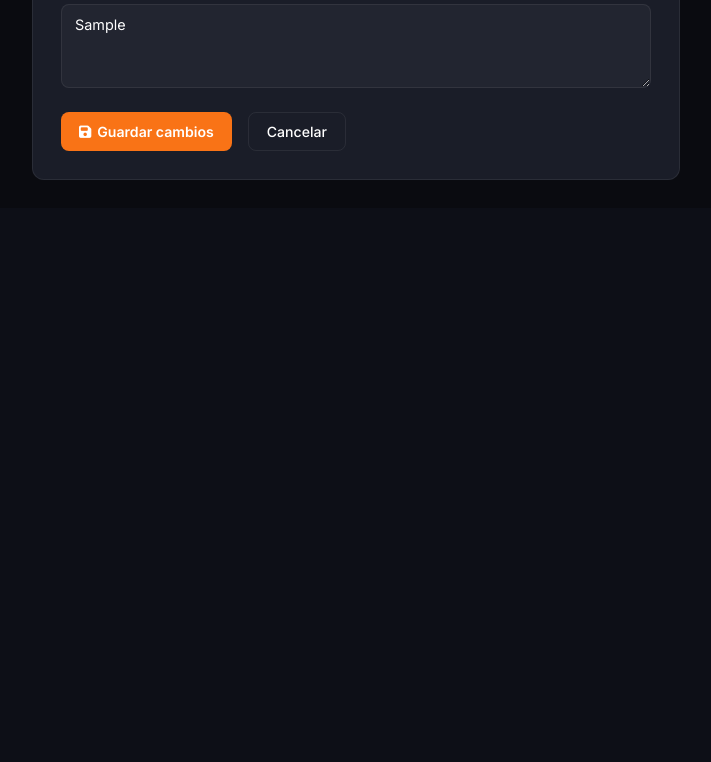
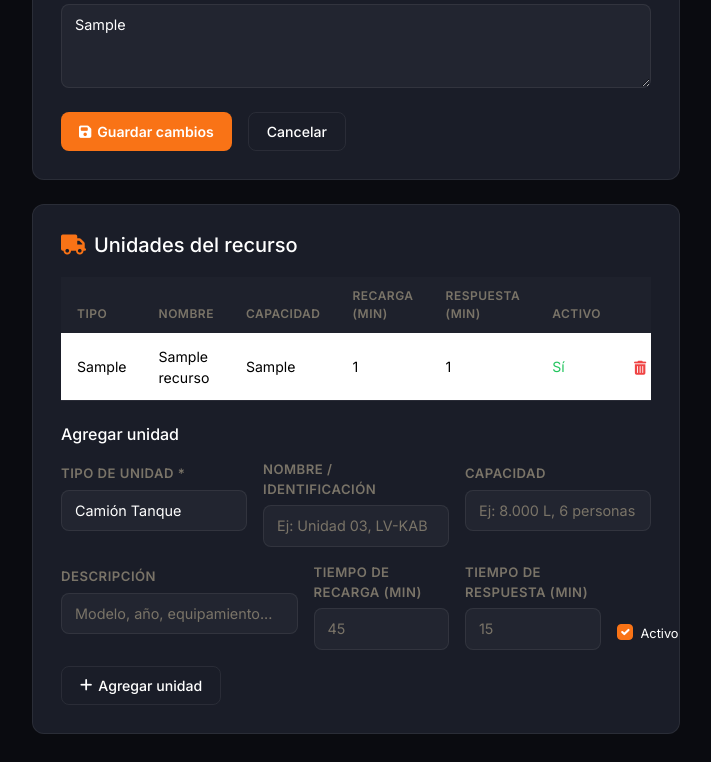
Before and after one commit to joselb285-dotcom/SPIYD, a Flask app: page /admin/recursos/1/edit in a window 1280 px wide. Shown: the part 1194-1956 px from the top of the page, without its empty margins (404-1115 px from the left). Before the commit the page ends 1374 px from the top, so only its background shows below. Run offline with Flask 3, Linux system fonts and the light colour scheme; a user stored in the database is signed in; tables that the repository leaves empty hold one stand-in row (values such as "Sample post"); grey boxes marked "Sample" are stand-in pictures.

Commit message:
Add Unidades to Recursos: model, CRUD routes, and form UI
- UnidadRecurso model with tipo_unidad, nombre, capacidad, tiempo_recarga_min, tiempo_respuesta_min, activo
- TIPOS_UNIDAD list (camion tanque, camioneta, avion cisterna, helicoptero, etc.)
- admin routes: /recursos/<id>/unidades/new and /unidades/<id>/delete
- recurso_form.html: units table + add-unit form shown on edit mode

Co-Authored-By: Claude Sonnet 4.6 <noreply@anthropic.com>

```diff
--- a/app.py/admin.py
+++ b/app.py/admin.py
@@ -3,7 +3,7 @@ from flask_login import login_required, current_user
 from functools import wraps
 from sqlalchemy import func, or_
 import csv, io, math
-from models import db, User, UsageLog, SmnAlerta, AiInforme, FocoLog, Recurso, TIPOS_RECURSO, AuditLog
+from models import db, User, UsageLog, SmnAlerta, AiInforme, FocoLog, Recurso, TIPOS_RECURSO, AuditLog, UnidadRecurso, TIPOS_UNIDAD
 from superadmin import PROVINCIAS_ARG, DEPARTAMENTOS_PRY
 from datetime import datetime, timedelta
 
@@ -269,7 +269,8 @@ def recurso_edit(recurso_id):
             lon_val = float(lon_str) if lon_str else None
         except ValueError:
             flash('Coordenadas inválidas', 'error')
-            return render_template('admin/recurso_form.html', recurso=recurso, action='edit', tipos=TIPOS_RECURSO)
+            return render_template('admin/recurso_form.html', recurso=recurso, action='edit',
+                                   tipos=TIPOS_RECURSO, tipos_unidad=TIPOS_UNIDAD)
         recurso.tipo = f.get('tipo', recurso.tipo)
         recurso.nombre = f.get('nombre', '').strip()
         recurso.descripcion = f.get('descripcion', '').strip() or None
@@ -289,7 +290,8 @@ def recurso_edit(recurso_id):
         db.session.commit()
         flash(f'Recurso "{recurso.nombre}" actualizado', 'success')
         return redirect(url_for('admin.recursos'))
-    return render_template('admin/recurso_form.html', recurso=recurso, action='edit', tipos=TIPOS_RECURSO)
+    return render_template('admin/recurso_form.html', recurso=recurso, action='edit',
+                           tipos=TIPOS_RECURSO, tipos_unidad=TIPOS_UNIDAD)
 
 
 @admin_bp.route('/recursos/<int:recurso_id>/delete', methods=['POST'])
@@ -351,6 +353,42 @@ def mapa_recursos():
     return render_template('admin/mapa_recursos.html',
                            recursos=recursos_activos, recursos_json=recursos_json,
                            ai_informes_json=ai_json)
+
+
+@admin_bp.route('/recursos/<int:recurso_id>/unidades/new', methods=['POST'])
+@login_required
+@admin_required
+def unidad_new(recurso_id):
+    recurso = db.get_or_404(Recurso, recurso_id)
+    f = request.form
+    unidad = UnidadRecurso(
+        recurso_id=recurso_id,
+        tipo_unidad=f.get('tipo_unidad', 'otro_vehiculo'),
+        nombre=f.get('nombre', '').strip() or None,
+        descripcion=f.get('descripcion', '').strip() or None,
+        capacidad=f.get('capacidad', '').strip() or None,
+        tiempo_recarga_min=int(f['tiempo_recarga_min']) if f.get('tiempo_recarga_min', '').isdigit() else None,
+        tiempo_respuesta_min=int(f['tiempo_respuesta_min']) if f.get('tiempo_respuesta_min', '').isdigit() else None,
+        activo='activo' in f,
+    )
+    db.session.add(unidad)
+    _audit('add_unidad', 'Recurso', recurso_id, f'tipo={unidad.tipo_unidad} nombre={unidad.nombre}')
+    db.session.commit()
+    flash('Unidad agregada', 'success')
+    return redirect(url_for('admin.recurso_edit', recurso_id=recurso_id))
+
+
+@admin_bp.route('/unidades/<int:unidad_id>/delete', methods=['POST'])
+@login_required
+@admin_required
+def unidad_delete(unidad_id):
+    unidad = db.get_or_404(UnidadRecurso, unidad_id)
+    recurso_id = unidad.recurso_id
+    _audit('delete_unidad', 'Recurso', recurso_id, f'tipo={unidad.tipo_unidad} nombre={unidad.nombre}')
+    db.session.delete(unidad)
+    db.session.commit()
+    flash('Unidad eliminada', 'success')
+    return redirect(url_for('admin.recurso_edit', recurso_id=recurso_id))
 
 
 @admin_bp.route('/usuarios/export.csv')
--- a/app.py/models.py
+++ b/app.py/models.py
@@ -88,6 +88,18 @@ TIPOS_RECURSO = [
     ('otro',           'Otro'),
 ]
 
+TIPOS_UNIDAD = [
+    ('camion_tanque',          'Camión Tanque'),
+    ('camion_agua',            'Camión de Agua'),
+    ('camioneta',              'Camioneta / Pick-up'),
+    ('avion_cisterna',         'Avión Cisterna'),
+    ('avion_carga',            'Avión de Carga'),
+    ('helicoptero_extincion',  'Helicóptero de Extinción'),
+    ('helicoptero_rescate',    'Helicóptero de Rescate / Sanitario'),
+    ('motobomba',              'Motobomba'),
+    ('otro_vehiculo',          'Otro Vehículo'),
+]
+
 class Recurso(db.Model):
     id = db.Column(db.Integer, primary_key=True)
     tipo = db.Column(db.String(50), nullable=False)
@@ -107,10 +119,30 @@ class Recurso(db.Model):
     activo = db.Column(db.Boolean, default=True)
     created_at = db.Column(db.DateTime, default=datetime.utcnow)
     created_by = db.Column(db.Integer, db.ForeignKey('user.id'), nullable=True)
+    unidades = db.relationship('UnidadRecurso', backref='recurso', lazy='dynamic',
+                               cascade='all, delete-orphan', passive_deletes=True)
 
     @property
     def tipo_label(self):
         return dict(TIPOS_RECURSO).get(self.tipo, self.tipo)
+
+
+class UnidadRecurso(db.Model):
+    __tablename__ = 'unidad_recurso'
+    id = db.Column(db.Integer, primary_key=True)
+    recurso_id = db.Column(db.Integer, db.ForeignKey('recurso.id', ondelete='CASCADE'), nullable=False)
+    tipo_unidad = db.Column(db.String(50), nullable=False)
+    nombre = db.Column(db.String(100))
+    descripcion = db.Column(db.Text)
+    capacidad = db.Column(db.String(100))
+    tiempo_recarga_min = db.Column(db.Integer)
+    tiempo_respuesta_min = db.Column(db.Integer)
+    activo = db.Column(db.Boolean, default=True)
+    created_at = db.Column(db.DateTime, default=datetime.utcnow)
+
+    @property
+    def tipo_label(self):
+        return dict(TIPOS_UNIDAD).get(self.tipo_unidad, self.tipo_unidad)
 
 
 class FocoLog(db.Model):
--- a/app.py/templates/admin/recurso_form.html
+++ b/app.py/templates/admin/recurso_form.html
@@ -140,6 +140,101 @@
         </div>
       </form>
     </div>
+
+    {% if action == 'edit' %}
+    <!-- ── Unidades del recurso ────────────────────────────── -->
+    <div class="form-card mt-4">
+      <h5 style="color:var(--text-primary);margin-bottom:1.2rem;display:flex;align-items:center;gap:8px">
+        <i class="fas fa-truck" style="color:var(--orange)"></i> Unidades del recurso
+      </h5>
+
+      {% set unidades_list = recurso.unidades.all() %}
+      {% if unidades_list %}
+      <div class="table-responsive mb-4">
+        <table class="table table-sm" style="font-size:0.85rem">
+          <thead>
+            <tr style="color:var(--muted)">
+              <th>Tipo</th><th>Nombre</th><th>Capacidad</th>
+              <th>Recarga (min)</th><th>Respuesta (min)</th><th>Activo</th><th></th>
+            </tr>
+          </thead>
+          <tbody>
+          {% for u in unidades_list %}
+            <tr>
+              <td>{{ u.tipo_label }}</td>
+              <td>{{ u.nombre or '—' }}</td>
+              <td>{{ u.capacidad or '—' }}</td>
+              <td>{{ u.tiempo_recarga_min if u.tiempo_recarga_min is not none else '—' }}</td>
+              <td>{{ u.tiempo_respuesta_min if u.tiempo_respuesta_min is not none else '—' }}</td>
+              <td>
+                {% if u.activo %}<span style="color:var(--green)">Sí</span>
+                {% else %}<span style="color:var(--muted)">No</span>{% endif %}
+              </td>
+              <td>
+                <form method="post" action="/admin/unidades/{{ u.id }}/delete"
+                      onsubmit="return confirm('¿Eliminar esta unidad?')">
+                  <button type="submit" class="btn btn-link btn-sm p-0" style="color:var(--red)">
+                    <i class="fas fa-trash-alt"></i>
+                  </button>
+                </form>
+              </td>
+            </tr>
+          {% endfor %}
+          </tbody>
+        </table>
+      </div>
+      {% else %}
+      <p style="color:var(--muted);font-size:0.85rem;margin-bottom:1.2rem">Sin unidades registradas aún.</p>
+      {% endif %}
+
+      <!-- Formulario para agregar nueva unidad -->
+      <form method="post" action="/admin/recursos/{{ recurso.id }}/unidades/new">
+        <h6 style="color:var(--text-secondary);margin-bottom:1rem">Agregar unidad</h6>
+        <div class="row g-3 mb-3">
+          <div class="col-md-4">
+            <label class="form-label">Tipo de unidad *</label>
+            <select name="tipo_unidad" class="form-select" required>
+              {% for val, label in tipos_unidad %}
+                <option value="{{ val }}">{{ label }}</option>
+              {% endfor %}
+            </select>
+          </div>
+          <div class="col-md-4">
+            <label class="form-label">Nombre / Identificación</label>
+            <input type="text" name="nombre" class="form-control" placeholder="Ej: Unidad 03, LV-KAB">
+          </div>
+          <div class="col-md-4">
+            <label class="form-label">Capacidad</label>
+            <input type="text" name="capacidad" class="form-control" placeholder="Ej: 8.000 L, 6 personas">
+          </div>
+        </div>
+        <div class="row g-3 mb-3">
+          <div class="col-md-5">
+            <label class="form-label">Descripción</label>
+            <input type="text" name="descripcion" class="form-control" placeholder="Modelo, año, equipamiento...">
+          </div>
+          <div class="col-md-3">
+            <label class="form-label">Tiempo de recarga (min)</label>
+            <input type="number" name="tiempo_recarga_min" class="form-control" min="0" placeholder="45">
+          </div>
+          <div class="col-md-3">
+            <label class="form-label">Tiempo de respuesta (min)</label>
+            <input type="number" name="tiempo_respuesta_min" class="form-control" min="0" placeholder="15">
+          </div>
+          <div class="col-md-1 d-flex align-items-end pb-1">
+            <div class="form-check">
+              <input class="form-check-input" type="checkbox" name="activo" id="unidadActivo" checked>
+              <label class="form-check-label" for="unidadActivo" style="font-size:0.8rem">Activo</label>
+            </div>
+          </div>
+        </div>
+        <button type="submit" class="btn-spiyd-outline">
+          <i class="fas fa-plus"></i> Agregar unidad
+        </button>
+      </form>
+    </div>
+    {% endif %}
+
   </div>
 </div>
 {% endblock %}
```
